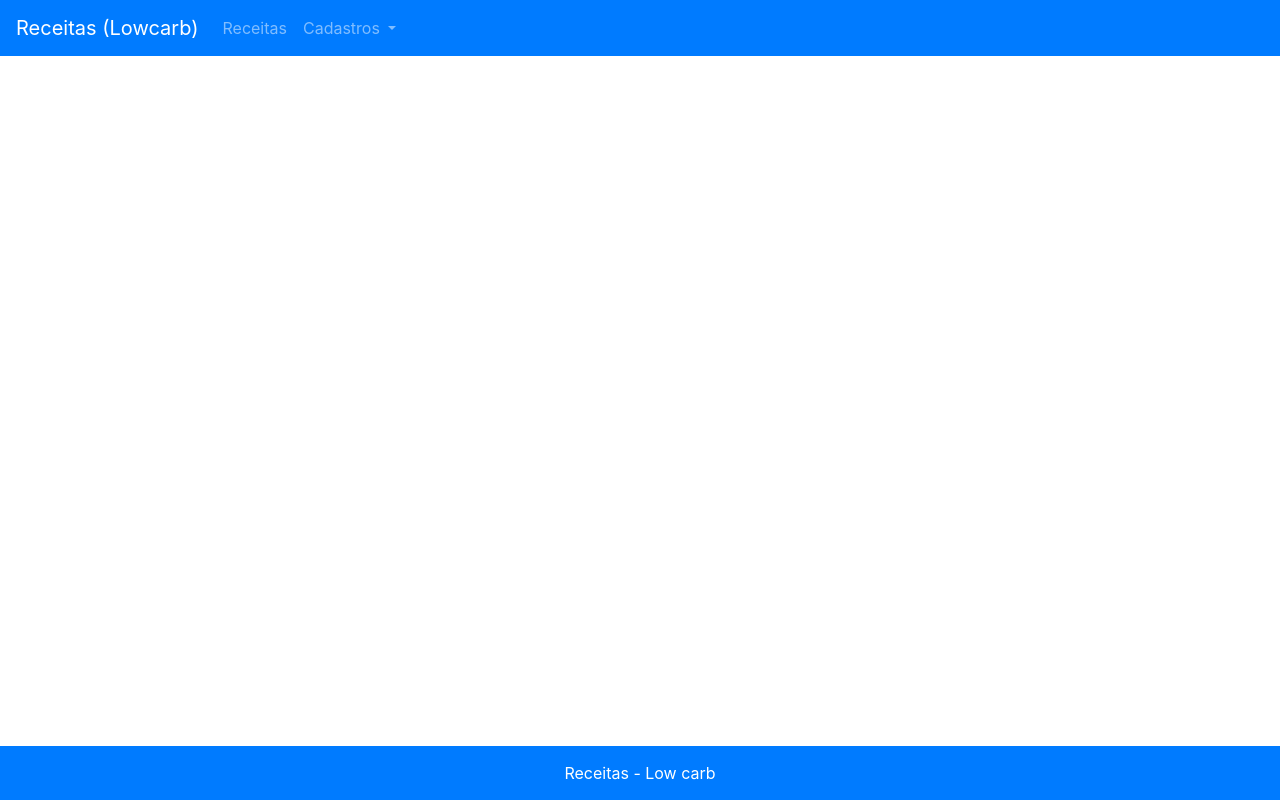
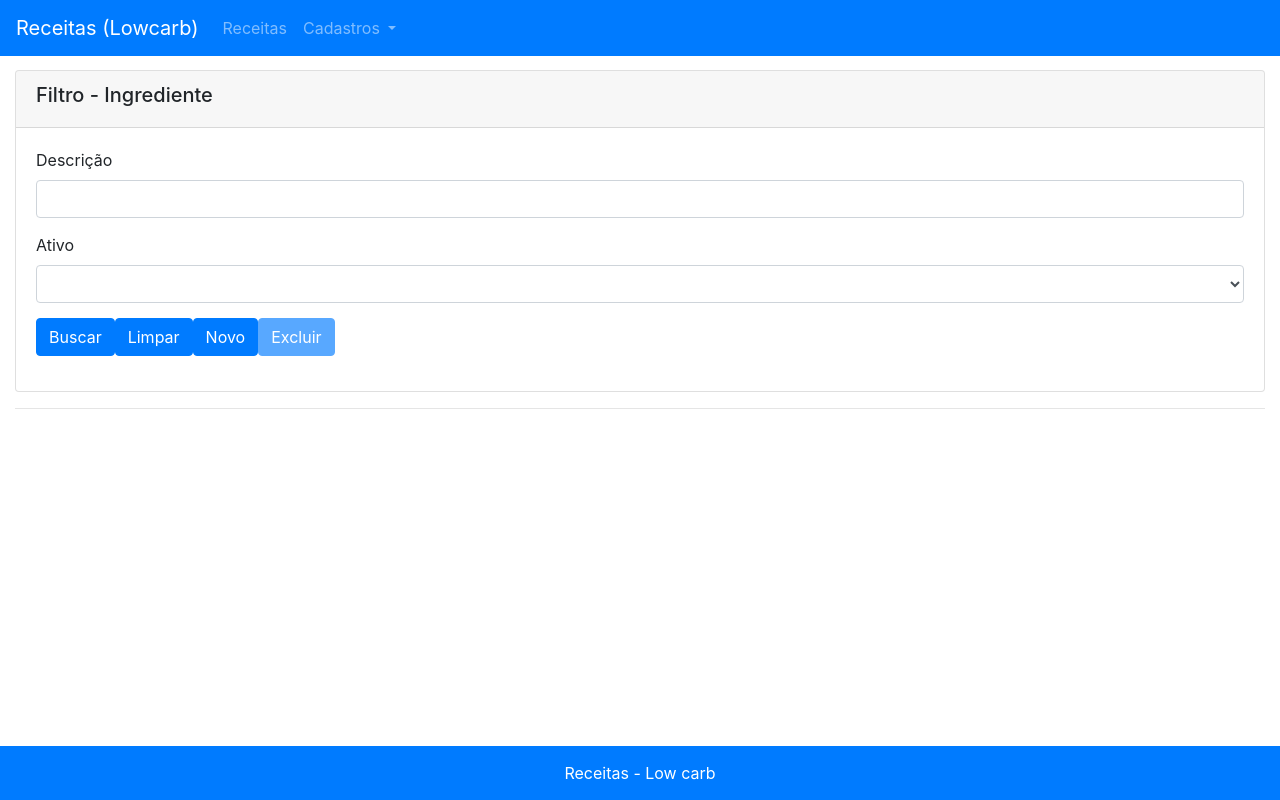
Before and after one commit to ricardoaruiz/receitas-lowcarb, an Angular app: page /cadastro/ingrediente in a window 1280 px wide. Before the commit this address led to /. Built offline with nearby package versions, Linux system fonts and the light colour scheme.

Commit message:
Criação do componente de consulta de ingredientes

```diff
--- a/src/app/app-routing.module.ts
+++ b/src/app/app-routing.module.ts
@@ -4,6 +4,7 @@ import { HomeComponent } from './home/home.component';
 import { CategoriaInserirComponent } from './cadastros/categoria/inserir/categoria-inserir.component';
 import { CategoriaListarComponent } from './cadastros/categoria/listar/categoria-listar.component';
 import { CategoriaAlterarComponent } from './cadastros/categoria/alterar/categoria-alterar.component';
+import { IngredienteListarComponent } from './cadastros/ingrediente/listar/ingrediente-listar.component';
 
 const routes: Routes = [
   {
@@ -21,6 +22,10 @@ const routes: Routes = [
   {
     path: 'cadastro/categoria/alterar/:id',
     component: CategoriaAlterarComponent
+  },
+  {
+    path: 'cadastro/ingrediente',
+    component: IngredienteListarComponent
   }
 ];
 
--- a/src/app/app.module.ts
+++ b/src/app/app.module.ts
@@ -19,6 +19,9 @@ import { CategoriaInserirComponent } from './cadastros/categoria/inserir/categor
 import { CategoriaListarComponent } from './cadastros/categoria/listar/categoria-listar.component';
 import { CategoriaAlterarComponent } from './cadastros/categoria/alterar/categoria-alterar.component';
 
+//Ingrediente
+import { IngredienteListarComponent } from './cadastros/ingrediente/listar/ingrediente-listar.component';
+
 
 @NgModule({
   declarations: [
@@ -30,7 +33,8 @@ import { CategoriaAlterarComponent } from './cadastros/categoria/alterar/categor
     CategoriaListarComponent,
     MensagemFeedbackComponent,
     CategoriaAlterarComponent,
-    ModalConfirmacaoComponent
+    ModalConfirmacaoComponent,
+    IngredienteListarComponent
   ],
   imports: [
     BrowserModule,
--- /dev/null
+++ b/src/app/cadastros/ingrediente/listar/ingrediente-listar.component.css
@@ -0,0 +1,9 @@
+.row {
+    margin-bottom: 15px;
+}
+.card-header {
+    cursor: pointer;
+}
+td.select-col {
+    cursor: pointer;
+}
--- /dev/null
+++ b/src/app/cadastros/ingrediente/listar/ingrediente-listar.component.html
@@ -0,0 +1,119 @@
+<!-- Mensagem de feedback de sucesso e erro -->
+<app-mensagem-feedback
+  [mensagemSucesso]=ingredienteConsultaMensagemSucesso
+  [mensagemErro]=ingredienteConsultaMensageErro
+  (fecharErro)="removerErro()">
+</app-mensagem-feedback>
+
+<div id="accordion">
+  <div class="card">
+
+    <!-- Titulo do filtro -->
+    <div class="card-header" id="headingFilter">
+      <h5 class="mb-0">
+        <h5 data-toggle="collapse" data-target="#collapseFilter" aria-expanded="true" aria-controls="collapseFilter">
+          Filtro - Ingrediente
+        </h5>
+      </h5>
+    </div>
+
+    <!-- Campos do filtro -->
+    <div id="collapseFilter" class="collapse show" aria-labelledby="headingFilter" data-parent="#accordion">
+      <div class="card-body">
+
+        <form novalidate [formGroup]="formFiltroIngrediente" (ngSubmit)="buscar()">
+
+          <!-- campo descricao -->
+          <div class="row">
+            <div class="col">
+              <label>Descrição</label>
+              <input type="text"
+                class="form-control"
+                name="descricao"
+                formControlName="descricao">
+            </div>
+          </div>
+
+          <!-- campo ativo -->
+          <div class="row">
+            <div class="col">
+              <label>Ativo</label>
+              <select
+                class="form-control"
+                name="ativo"
+                formControlName="ativo">
+                <option value=""></option>
+                <option value="S">Sim</option>
+                <option value="N">Não</option>
+              </select>
+            </div>
+          </div>
+
+          <!-- Botões -->
+          <div class="row">
+            <div class="col">
+              <button type="submit" class="btn btn-primary">
+                  Buscar
+              </button>
+
+              <button type="button" (click)="limpar()" class="btn btn-primary">
+                Limpar
+              </button>
+
+              <button routerLink="novo" class="btn btn-primary">
+                Novo
+              </button>
+
+              <button
+                class="btn btn-primary"
+                type="button"
+                data-toggle="modal" data-target="#modalExclusao"
+                [disabled]="idIngredienteSelecionado === undefined">
+                Excluir
+              </button>
+            </div>
+          </div>
+        </form>
+
+      </div>
+    </div>
+
+  </div>
+</div>
+
+<hr/>
+
+<!-- Resultado da consulta -->
+<div class="table-responsive" *ngIf="ingredientes && ingredientes.length">
+  <table class="table table-hover table-bordered">
+    <thead class="thead-light">
+      <tr>
+        <th style="width: 5%">Selecione</th>
+        <th style="width: 90%">Descrição</th>
+        <th style="width: 5%">Ativo</th>
+      </tr>
+    </thead>
+    <tbody>
+      <tr *ngFor="let ingrediente of ingredientes">
+        <td style="text-align: center">
+          <input type="radio" name="ingrediente-sel" (click)="selecionarIngredienteGrid(ingrediente.id)">
+        </td>
+        <td class="select-col" [routerLink]="['alterar', ingrediente.id]">
+          {{ingrediente.descricao}}
+        </td>
+        <td class="select-col" [routerLink]="['alterar', ingrediente.id]">
+          {{ingrediente.ativo === 'S' ? 'Sim' : 'Não'}}
+        </td>
+      </tr>
+    </tbody>
+  </table>
+</div>
+
+<!-- Modal de confirmação de exclusão -->
+<app-modal-confirmacao
+  [idModal]=atributosModalExclusao.idModalExclusao
+  [titulo]=atributosModalExclusao.tituloModalExclusao
+  [mensagem]=atributosModalExclusao.mensagemModalExclusao
+  (acaoConfirmar)="excluir($event)"
+  >
+</app-modal-confirmacao>
--- /dev/null
+++ b/src/app/cadastros/ingrediente/listar/ingrediente-listar.component.ts
@@ -0,0 +1,106 @@
+import { Component, OnInit } from '@angular/core';
+import { FormGroup, FormControl, Validators } from '@angular/forms';
+
+import { Ingrediente } from '../model/ingrediente.model';
+import { IngredienteServiceService } from '../service/ingrediente-service.service';
+
+@Component({
+  selector: 'app-ingrediente-listar',
+  templateUrl: './ingrediente-listar.component.html',
+  styleUrls: ['./ingrediente-listar.component.css'],
+  providers: [ IngredienteServiceService ]
+})
+export class IngredienteListarComponent implements OnInit {
+
+  // Id do ingrediente selecionado no grid de resposta da consulta.
+  public idIngredienteSelecionado: number = undefined;
+
+  // Resultado da consulta de ingredientes.
+  public ingredientes: Ingrediente[] = [];
+
+  // Mensagens de sucesso para a tela de consulta de ingredientes.
+  public ingredienteConsultaMensagemSucesso: string = undefined;
+
+  // Mensagens de erro para a tela de consulta de ingredientes.
+  public ingredienteConsultaMensageErro: string = undefined;
+
+  // Definição do formulário de consulta de ingredientes.
+  public formFiltroIngrediente: FormGroup = new FormGroup({
+    descricao: new FormControl(),
+    ativo: new FormControl()
+  });
+
+  //Atributos para criação do modal de confirmação de exclusão de categoria.
+  public atributosModalExclusao: any = {
+    idModalExclusao: "modalExclusao",
+    tituloModalExclusao: "Exclusão de Ingrediente",
+    mensagemModalExclusao: "Deseja remover o ingrediente selecionada?"
+  }
+
+  /**
+   * Construtor da classe do componente de listagem de ingredientes.
+   *
+   * @param ingredienteService - Serviço para o recurso ingrediente (injetado)
+   */
+  constructor(
+      private ingredienteService: IngredienteServiceService
+  ) { }
+
+  ngOnInit() {
+  }
+
+  /**
+   * Limpa o formulário de consulta.
+   */
+  public limpar(): void {
+    this.formFiltroIngrediente.reset();
+    this.ingredientes = [];
+    this.removerErro();
+    this.deselecionaIngredienteGrid();
+  }
+
+  /**
+   * Faz a busca dos ingredientes baseado no filtro informado.
+   */
+  public buscar(): void {
+    this.ingredienteService.consultar(Ingrediente.buildFromFormGroup(this.formFiltroIngrediente))
+      .subscribe(
+        (ingredientes: Ingrediente[]) => {
+          this.ingredientes = ingredientes;
+        },
+        (erro: any) => {
+          this.trataRetornoConsultaComErro();
+        }
+      )
+  }
+
+  /**
+   * Remove a mensagem de erro da tela.
+   */
+  public removerErro(): void {
+    this.ingredienteConsultaMensageErro = undefined;
+  }
+
+  /**
+   * Seleciona um ingrediente do grid de resultado da consulta.
+   *
+   * @param idIngredienteSelecionado
+   */
+  public selecionarIngredienteGrid(idIngredienteSelecionado: number): void {
+    this.idIngredienteSelecionado = idIngredienteSelecionado;
+  }
+
+  /**
+   * Remove a seleção de um item do grid de resultado da consulta.
+   */
+  private deselecionaIngredienteGrid(): void {
+    this.idIngredienteSelecionado = undefined;
+  }
+
+  /**
+   * Trata caso retorne erro da consulta de ingredientes.
+   */
+  private trataRetornoConsultaComErro(): void {
+    this.ingredienteConsultaMensageErro = "Ocorreu um problema ao consultar os ingredientes. Tente mais tarde."
+  }
+}
--- /dev/null
+++ b/src/app/cadastros/ingrediente/model/ingrediente.model.ts
@@ -0,0 +1,28 @@
+import { FormGroup } from '@angular/forms';
+
+export class Ingrediente {
+
+    constructor(
+        public id: number = 0,
+        public descricao?: string,
+        public ativo: boolean = true
+    ) {}
+
+    /**
+     * Retorna um objeto Ingrediente em função do formGroup informado.
+     *
+     * @param formGroup
+     */
+    public static buildFromFormGroup(formGroup: FormGroup): Ingrediente {
+        let ingrediente: Ingrediente = new Ingrediente();
+
+        Object.keys(ingrediente).forEach( key => {
+            if (formGroup.controls[key]) {
+                ingrediente[key] = formGroup.controls[key].value;
+            }
+        })
+
+        return ingrediente;
+    }
+
+}
--- /dev/null
+++ b/src/app/cadastros/ingrediente/service/ingrediente-service.service.ts
@@ -0,0 +1,58 @@
+import { Injectable } from '@angular/core';
+import { HttpClient, HttpResponse, HttpHeaders } from '@angular/common/http';
+import { Observable } from 'rxjs/Observable';
+
+import { environment } from '../../../../environments/environment';
+
+import { Ingrediente } from '../model/ingrediente.model';
+
+@Injectable()
+export class IngredienteServiceService {
+
+  // URL base para o recurso ingrediente
+  private categoriaBaseUrl: string = `${environment.apiBaseUrl}/ingrediente`;
+
+  //Header para chamadas http que necessitem de bdy (POST, PUT, PATCH)
+  private httpOptions = {
+    headers: new HttpHeaders({
+      'Content-Type':  'application/json'
+    })
+  };
+
+  /**
+   * Construtor do serviço.
+   *
+   * @param http Cliente Http para realizar as requisições.
+   */
+  constructor(
+    private http: HttpClient,
+  ) { }
+
+  /**
+   * Consulta os dados da API levando em consideração a
+   * implementação do JSON-SERVER.
+   *
+   * @param ingredienteFiltro
+   * @returns Observable<Ingrediente[]>
+   */
+  public consultar(ingredienteFiltro: Ingrediente): Observable<Ingrediente[]> {
+
+    let url = this.categoriaBaseUrl;
+
+    let temDescricao: boolean = false;
+    if (ingredienteFiltro.descricao) {
+      url = `${url}?descricao_like=${ingredienteFiltro.descricao}`;
+      temDescricao = true;
+    }
+    if (ingredienteFiltro.ativo) {
+      if (temDescricao) {
+        url = `${url}&ativo=${ingredienteFiltro.ativo}`;
+      } else {
+        url = `${url}?ativo=${ingredienteFiltro.ativo}`;
+      }
+    }
+
+    return this.http.get<Array<Ingrediente>>(url);
+  }
+
+}
--- a/src/app/layout/menu/menu.component.html
+++ b/src/app/layout/menu/menu.component.html
@@ -15,6 +15,7 @@
           </a>
           <div class="dropdown-menu" aria-labelledby="navbarDropdownMenuLink">
             <a class="dropdown-item" routerLink="/cadastro/categoria">Categoria</a>
+            <a class="dropdown-item" routerLink="/cadastro/ingrediente">Ingrediente</a>
           </div>
         </li>
       </ul>
```
Also changed, not shown: banco-de-dados.json (+7 -0 lines), 2 other files (tests, documents, lock files or other folders).
